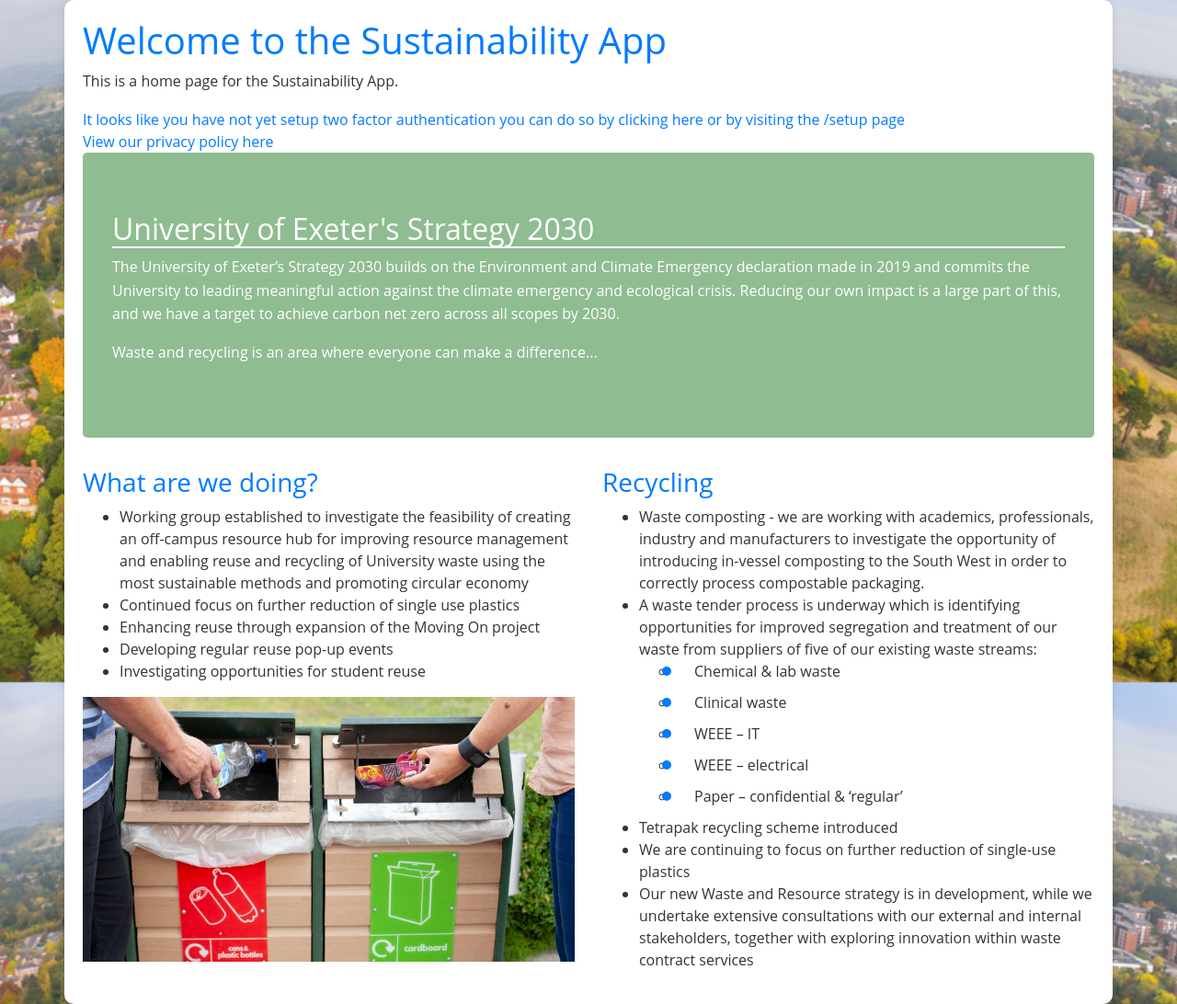
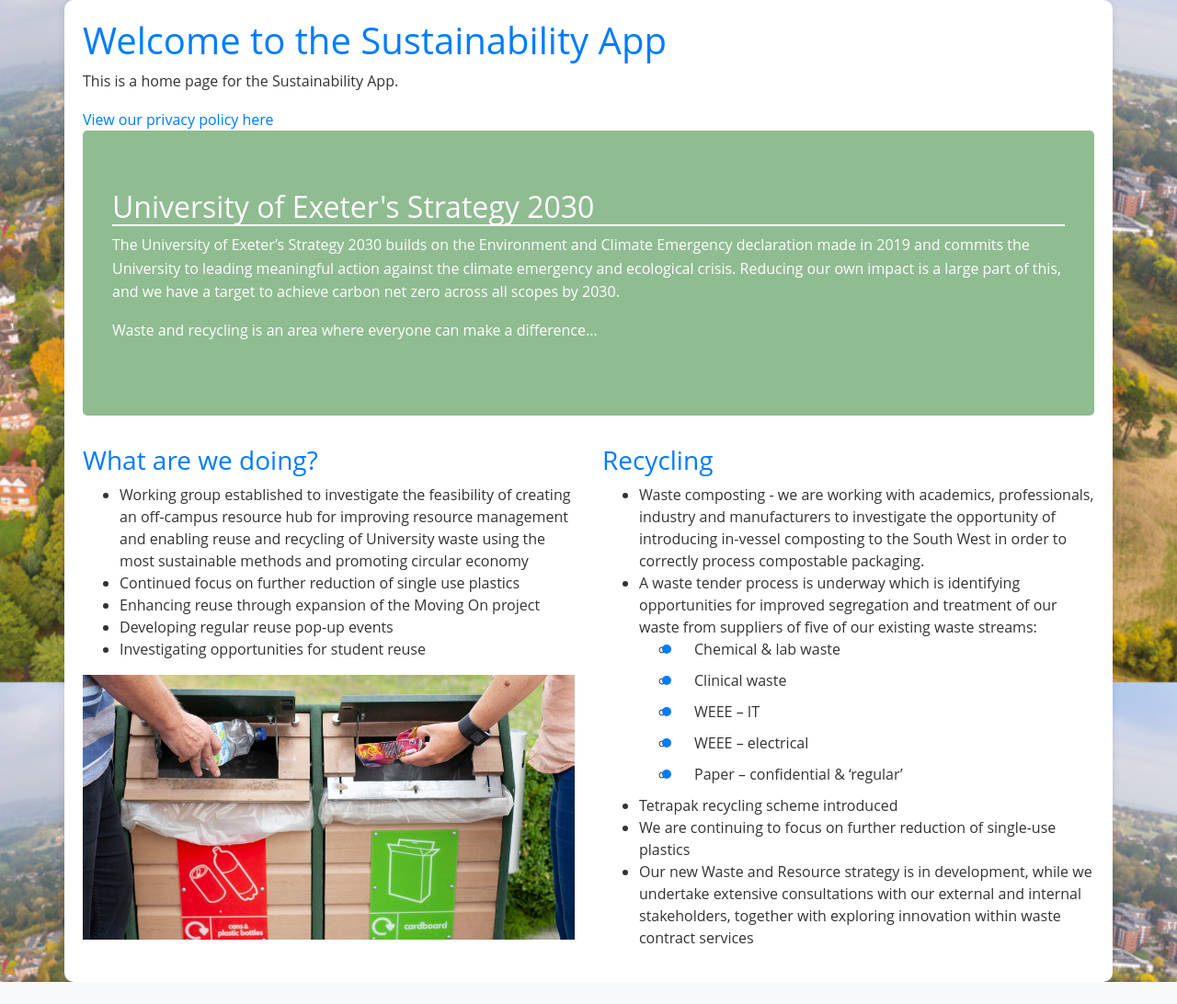
Before and after one commit to SC1333/Die-Holder, a Django app: page / in a window 1280 px wide. Shown: the part 58-1150 px from the top of the page at 92% size. After the commit the page ends 1126 px from the top, so only its background shows below. Run offline with Django 5.2, Linux system fonts and the light colour scheme.

Commit message:
remove 2fa from unauth screen

```diff
--- a/sustainability/templates/home.html
+++ b/sustainability/templates/home.html
@@ -21,7 +21,7 @@
 <div class="container">
     <h1>Welcome to the Sustainability App</h1>
     <p>This is a home page for the Sustainability App.</p>
-       {% if not has_2fa_device %} <!--display a button to allow users to setup 2fa -->
+    {% if not has_2fa_device and user.is_authenticated %} <!--display a button to allow users to setup 2fa -->
         <a href="{% url 'sustainability:setup' %}">It looks like you have not yet setup two factor authentication you can do so by clicking here or by visiting the /setup page</a>
     {% endif %}
     <div>
```
Lines whose indentation alone changed are shown as unchanged.
